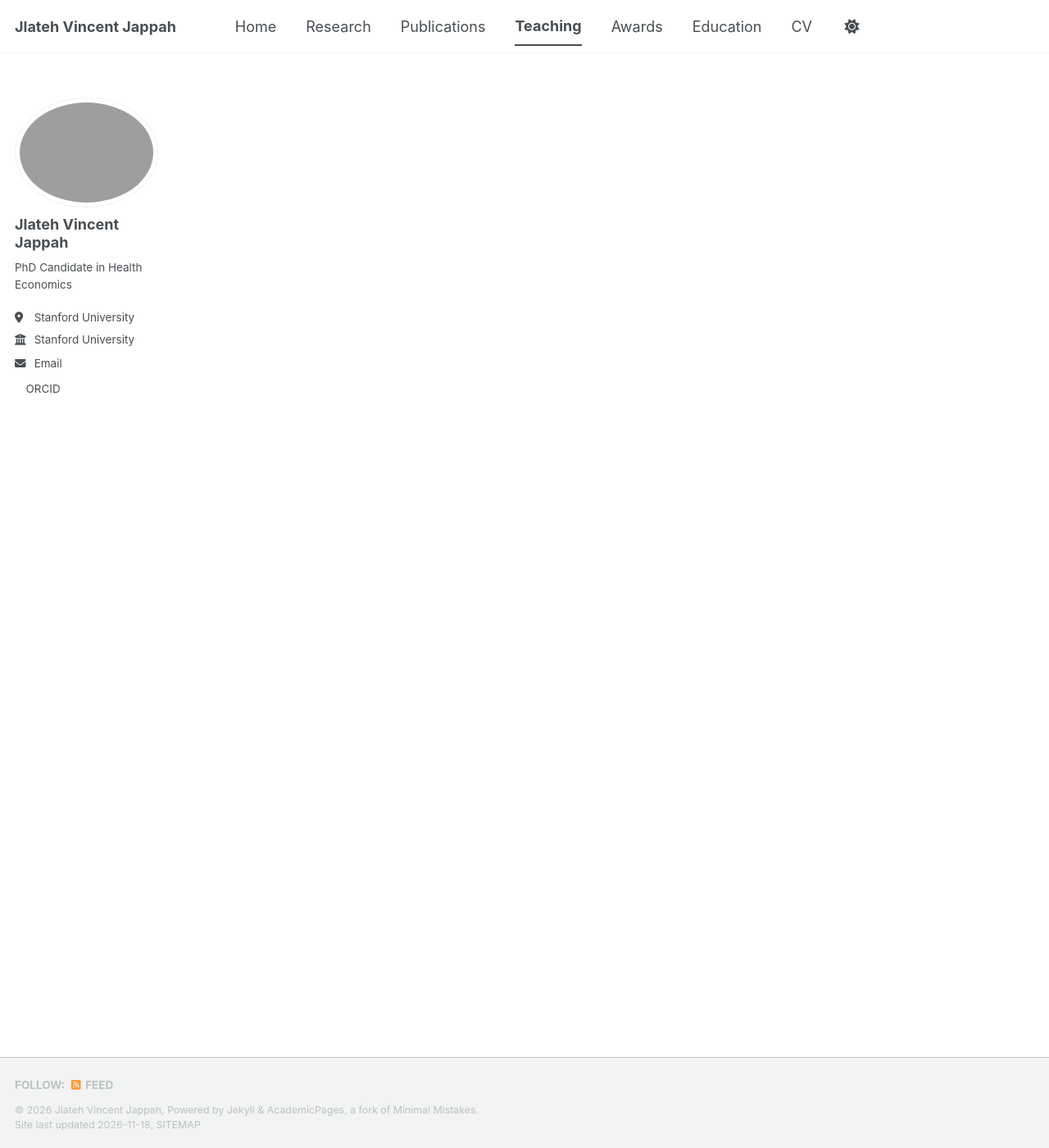
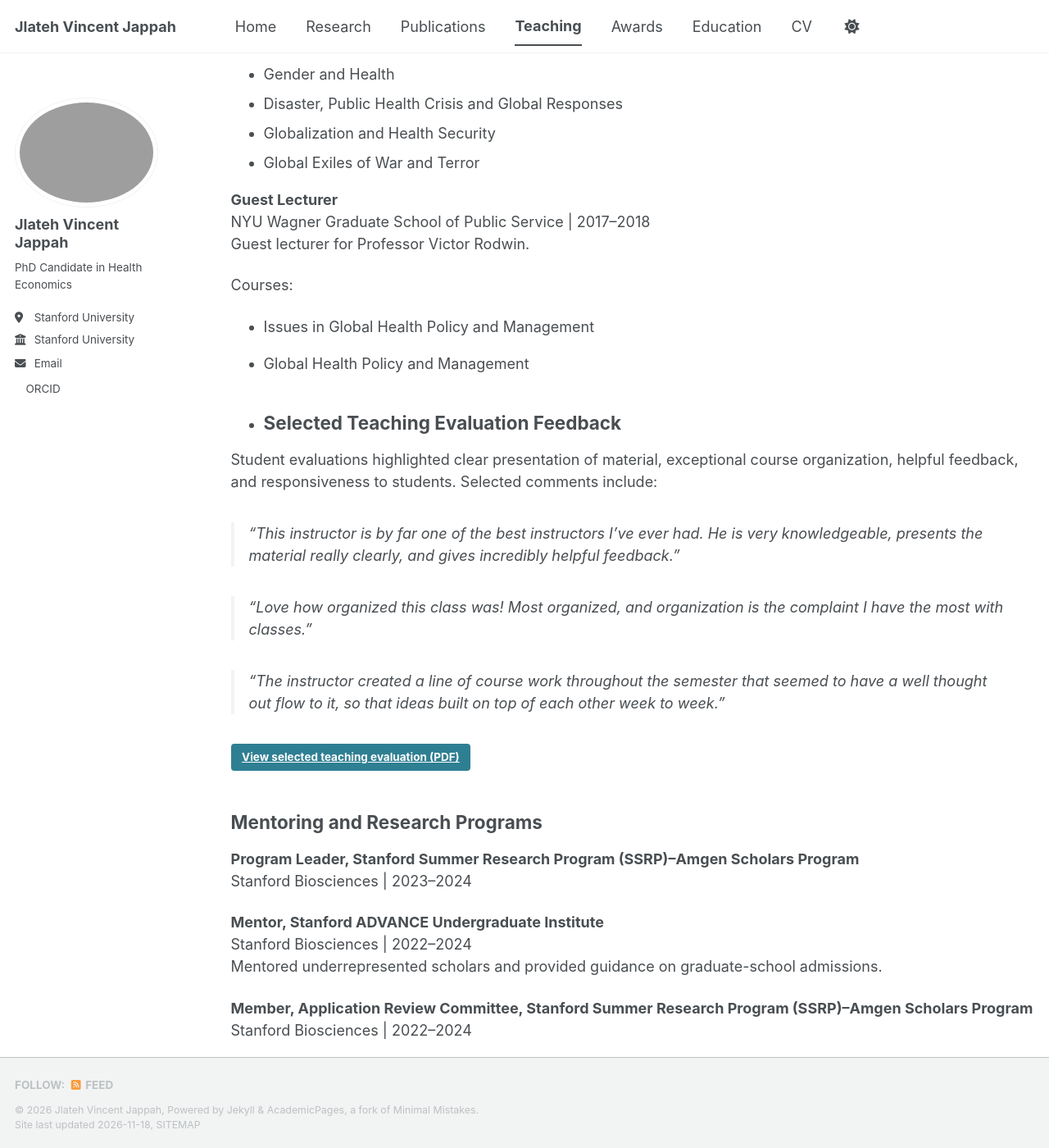
Before and after one commit to jvjappah/jvjappah.github.io, a Jekyll site: the page built from _pages/teaching.md, in a window 1280 px wide and 1400 px high, scrolled down 270 px. Shown: the whole window at 82% size. Built offline with Jekyll 4.4.1, drawn with Linux system fonts in a browser that asks for light colours; a script bundle is joined from its source files by our own code; a style sheet for code colours, icons or effects is not loaded; some of the changed text lies outside the part shown.

Commit message:
Update teaching page with detailed experience and roles
Expanded the teaching section to include detailed teaching experience, mentoring roles, university service, and community engagement activities.

```diff
--- a/_pages/teaching.md
+++ b/_pages/teaching.md
@@ -1,10 +1,77 @@
 ---
 layout: archive
-title: "Teaching"
+title: "Teaching, Mentoring & Service"
 permalink: /teaching/
 author_profile: true
 ---
 
 ## Teaching Experience
 
-Details forthcoming.
+**Visiting Assistant Professor and Adjunct Assistant Professor**
+Rochester Institute of Technology (RIT) | 2014–2017
+
+Courses taught:
+
+- Gender and Health
+- Disaster, Public Health Crisis and Global Responses
+- Globalization and Health Security
+- Global Exiles of War and Terror
+
+**Guest Lecturer**
+NYU Wagner Graduate School of Public Service | 2017–2018
+Guest lecturer for Professor Victor Rodwin.
+
+Courses:
+
+- Issues in Global Health Policy and Management
+- Global Health Policy and Management
+
+- ## Selected Teaching Evaluation Feedback
+
+Student evaluations highlighted clear presentation of material, exceptional course organization, helpful feedback, and responsiveness to students. Selected comments include:
+
+> “This instructor is by far one of the best instructors I've ever had. He is very knowledgeable, presents the material really clearly, and gives incredibly helpful feedback.”
+
+> “Love how organized this class was! Most organized, and organization is the complaint I have the most with classes.”
+
+> “The instructor created a line of course work throughout the semester that seemed to have a well thought out flow to it, so that ideas built on top of each other week to week.”
+
+[View selected teaching evaluation (PDF)](/files/teaching_evaluation.pdf){: .btn .btn--primary}
+
+
+## Mentoring and Research Programs
+
+**Program Leader, Stanford Summer Research Program (SSRP)–Amgen Scholars Program**
+Stanford Biosciences | 2023–2024
+
+**Mentor, Stanford ADVANCE Undergraduate Institute**
+Stanford Biosciences | 2022–2024
+Mentored underrepresented scholars and provided guidance on graduate-school admissions.
+
+**Member, Application Review Committee, Stanford Summer Research Program (SSRP)–Amgen Scholars Program**
+Stanford Biosciences | 2022–2024
+
+**Symposium Judge, SSRP–Amgen Scholars Final Projects**
+Stanford Biosciences | 2021
+
+## University Service
+
+**Community Associate, Stanford Graduate Life Office**
+Stanford University | 2023–2024
+Fostered graduate-student community well-being through educational and social events.
+
+## Selected Public Health and Community Engagement
+
+**Community Outreach Team Member, New York City Medical Reserve Corps**
+NYC Health, New York City, NY | 2020
+Supported community outreach during the COVID-19 emergency response.
+
+**Webinar Speaker, Teens for Healthcare** | 2022
+Presented on the U.S. healthcare system and my personal journey in medicine.
+
+**Lecturer, International Youth Neuroscience Association Summer Courses: Vision I and II** | 2022
+Delivered online lectures via Zoom.
+
+**Health Awareness Promoter Volunteer, Pathways to Graduation**
+New York City Public Schools, New York, NY | 2018
+Conducted health-awareness programming for middle- and high-school students.
```
